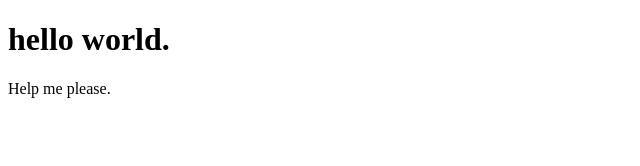
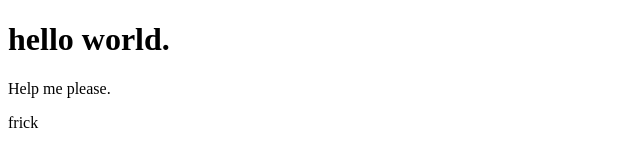
Before and after one commit to CarnivorousSmile/Digital-media, a plain HTML site: page index.html in a window 1280 px wide. Shown: the full height of the page, 0-640 px from the left. Drawn offline with Linux system fonts and the light colour scheme.

Commit message:
Update index.html

```diff
--- a/index.html
+++ b/index.html
@@ -9,6 +9,6 @@
 <body>
     <h1>hello world.</h1>
 <p>Help me please.</p>
-<p></p>
+<p><a>frick</a></p>
 </body>
 </html>
```
